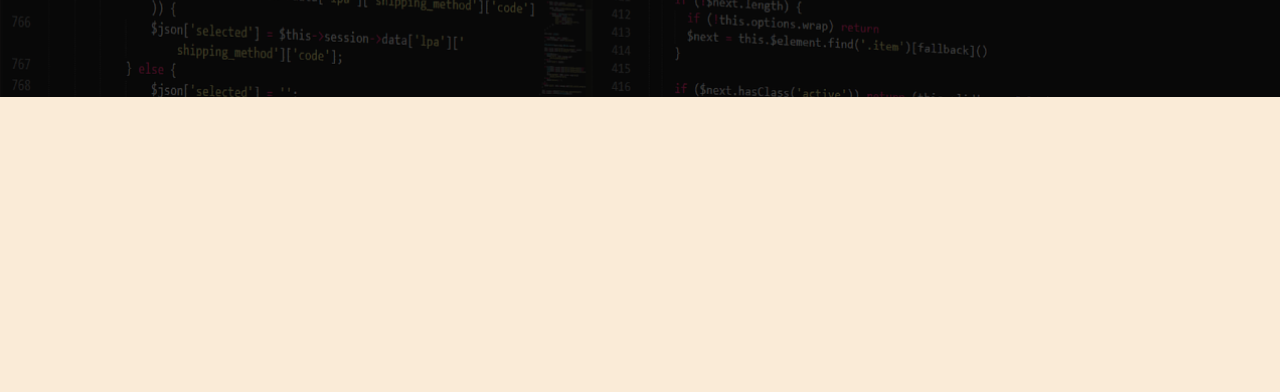
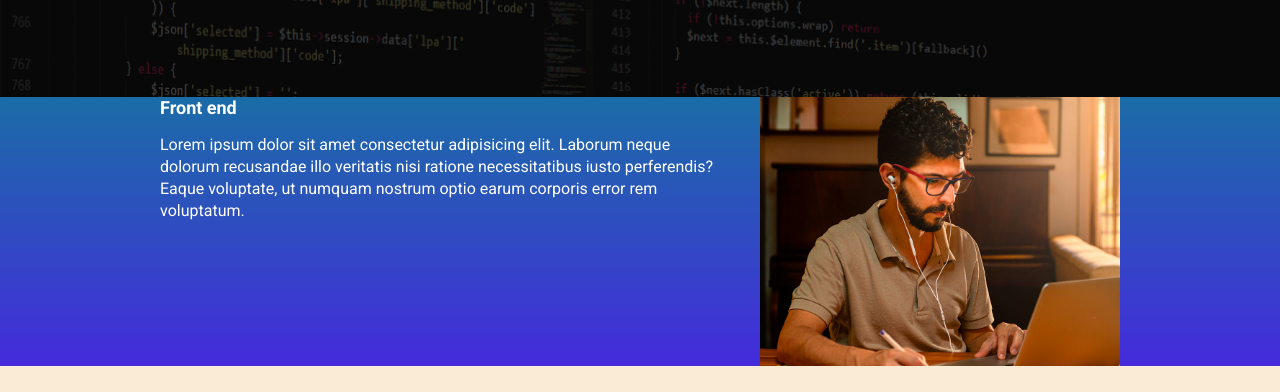
Before and after one commit to BrunoAndradeDinis/modulo22-ebac-tech-talks, a website built with Parcel: page src/index.html in a window 1280 px wide. Shown: the part 408-800 px from the top of the page. Built offline with nearby package versions, Linux system fonts and the light colour scheme.

Commit message:
feat: add section.event front-end - adicionado a section event front end

```diff
--- a/src/index.html
+++ b/src/index.html
@@ -36,10 +36,19 @@
         <a href="#" class="button button--primary">Garanta sua vaga</a>
       </div>
     </div>
+  </header>
 
-
-
-  </header>
+  <section class="event ">
+    <div class="container">
+      <div class="event__details">
+        <h2 class="event__details__title">
+          Front end
+        </h2>
+        <p class="event__details__description">Lorem ipsum dolor sit amet consectetur adipisicing elit. Laborum neque dolorum recusandae illo veritatis nisi ratione necessitatibus iusto perferendis? Eaque voluptate, ut numquam nostrum optio earum corporis error rem voluptatum.</p>
+      </div>
+      <img class="event__image" src="./images/frontend.png" alt="Front-end">
+    </div>
+  </section>
 
   <script src="scripts/main.js"></script>
 </body>
--- /dev/null
+++ b/src/styles/_event.scss
@@ -0,0 +1,26 @@
+.event {
+  padding: 80 0;
+  background-color: #0c0c0c;
+  background-image: linear-gradient(#1b6ca7, #442bdb);
+
+  .container {
+    display: flex;
+  }
+
+  &__image {
+    max-width: 22.5rem;
+  }
+
+  &__details {
+    margin-right: 40px;
+    &__title {
+      font-weight: bold;
+      font-size: 18px;
+      margin-bottom: 16px;
+    }
+
+    &__description {
+      line-height: 22px;
+    }
+  }
+}
--- a/src/styles/main.scss
+++ b/src/styles/main.scss
@@ -1,6 +1,7 @@
 @use "hero";
 @use "./components/infos-bar";
 @use "./components/buttons";
+@use "event";
 
 * {
   margin: 0;
```
